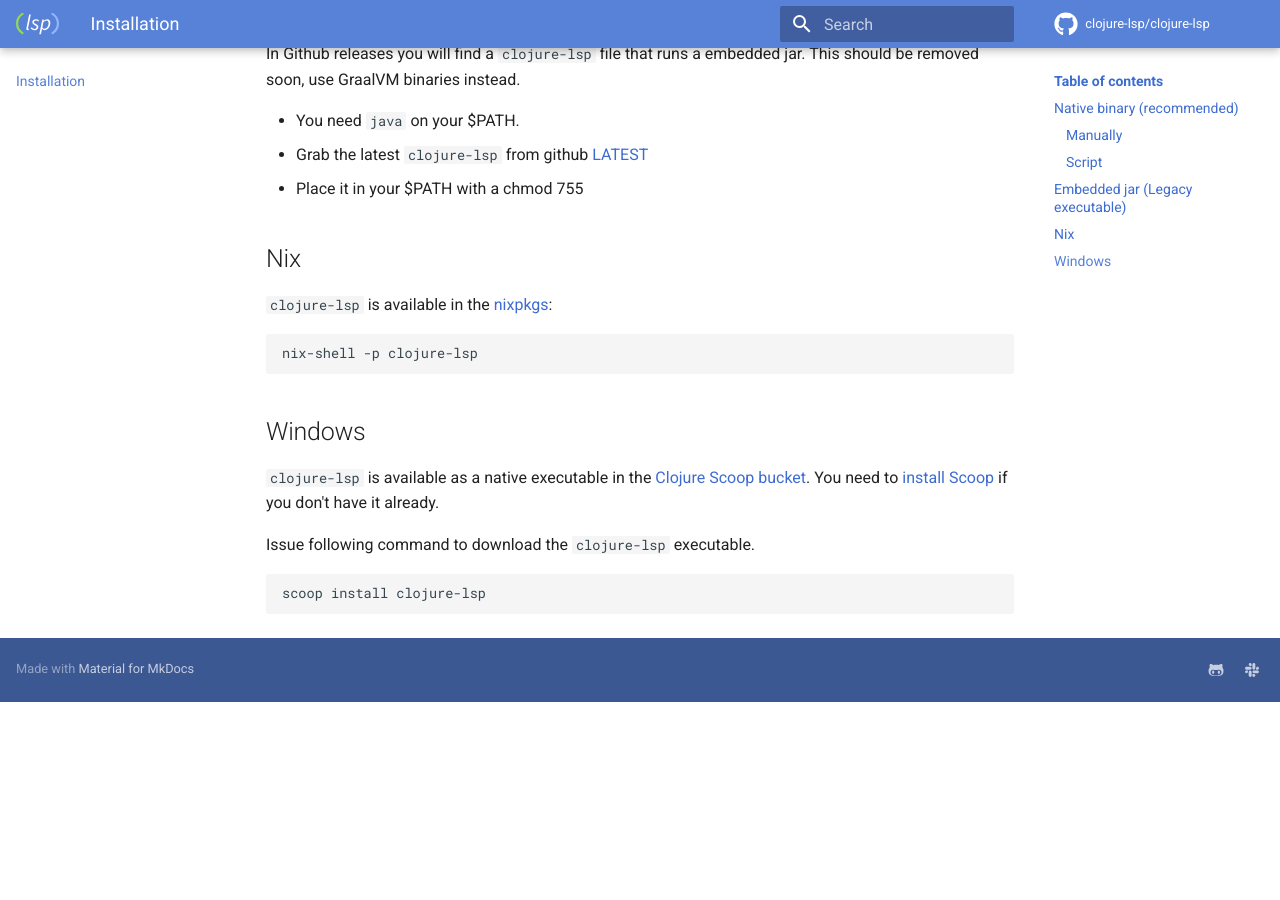
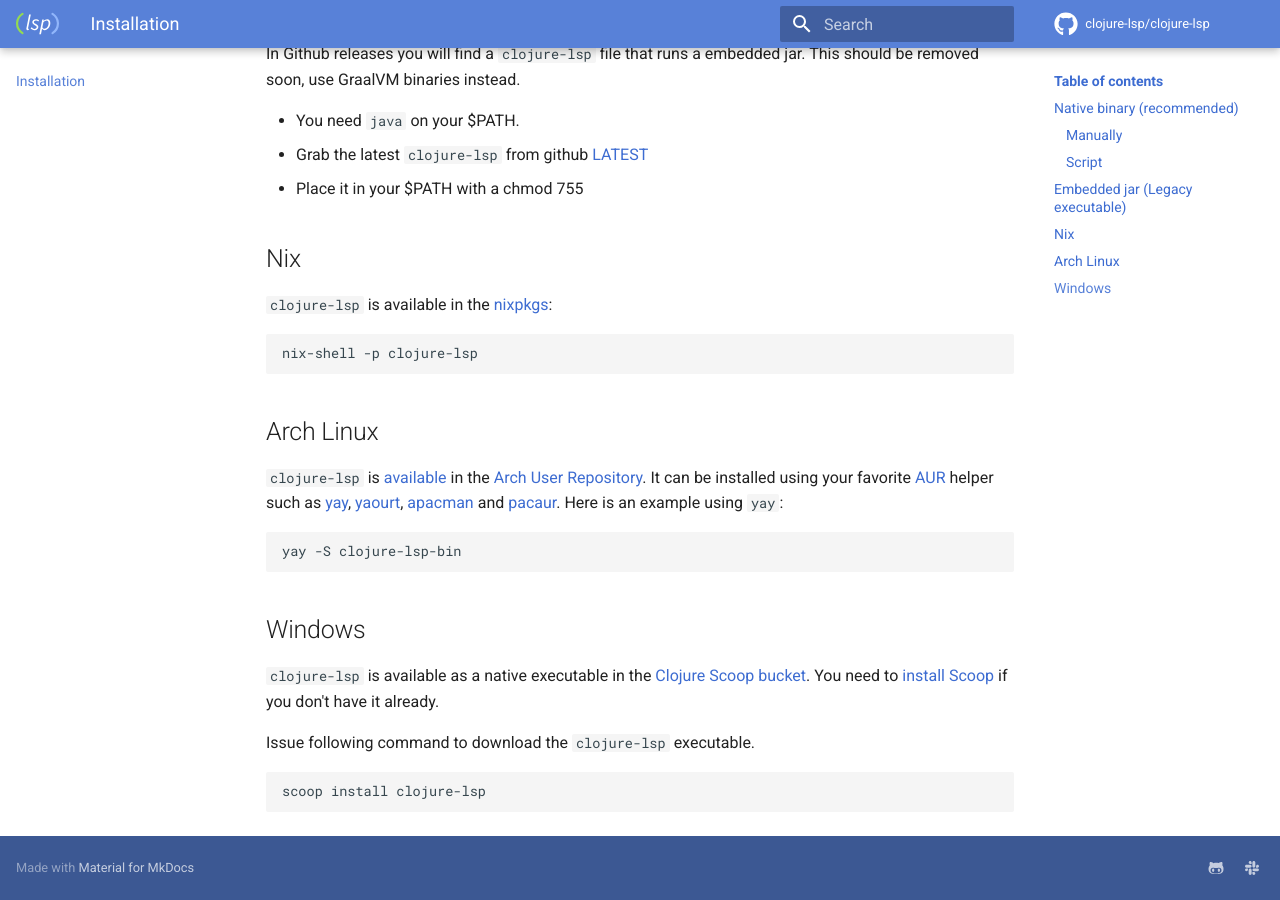
Before and after one commit to clojure-lsp/clojure-lsp, an MkDocs documentation site: the page built from docs/installation.md, in a window 1280 px wide and 900 px high, scrolled down 678 px. Built offline with MkDocs 1.6.1 and Material for MkDocs 9.7.7, drawn with Linux system fonts in a browser that asks for light colours; comment, search, counter and statistics services are not loaded; before the commit the page ends 1380 px from its top, so only the background shows below that.

Commit message:
Add in Arch installation instructions

````diff
--- a/docs/installation.md
+++ b/docs/installation.md
@@ -30,6 +30,14 @@ In Github releases you will find a `clojure-lsp` file that runs a embedded jar.
 nix-shell -p clojure-lsp
 ```
 
+## Arch Linux
+
+`clojure-lsp` is
+[available](https://aur.archlinux.org/packages/clojure-lsp-bin/) in the [Arch User Repository](https://aur.archlinux.org). It can be installed using your favorite [AUR](https://aur.archlinux.org) helper such as
+[yay](https://github.com/Jguer/yay), [yaourt](https://github.com/archlinuxfr/yaourt), [apacman](https://github.com/oshazard/apacman) and [pacaur](https://github.com/rmarquis/pacaur). Here is an example using `yay`:
+
+    yay -S clojure-lsp-bin
+
 ## Windows
 
 `clojure-lsp` is available as a native executable in the [Clojure Scoop bucket](https://github.com/littleli/scoop-clojure). You need to [install Scoop](https://github.com/littleli/scoop-clojure/wiki/Getting-started#installation) if you don't have it already.
````
